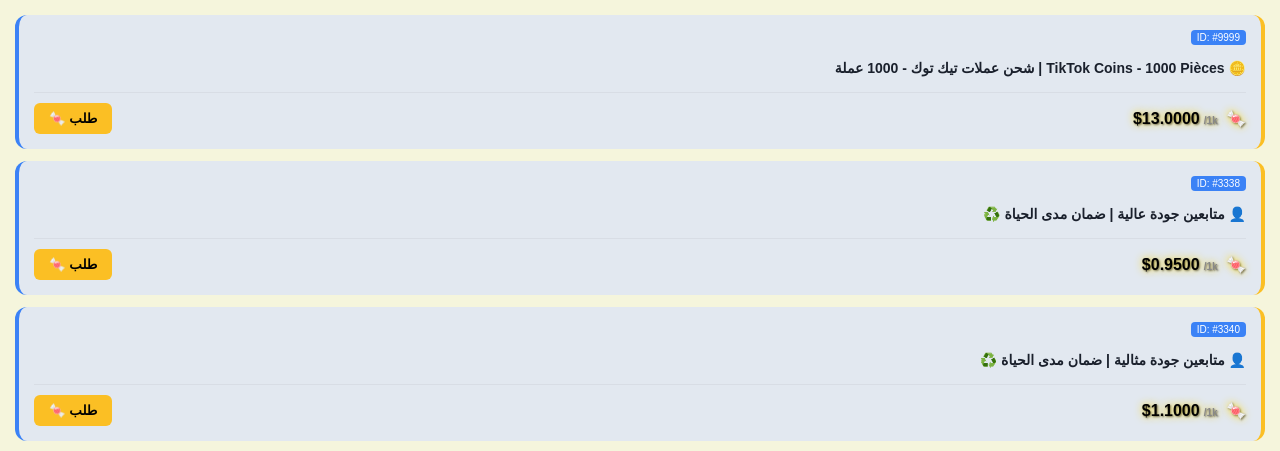
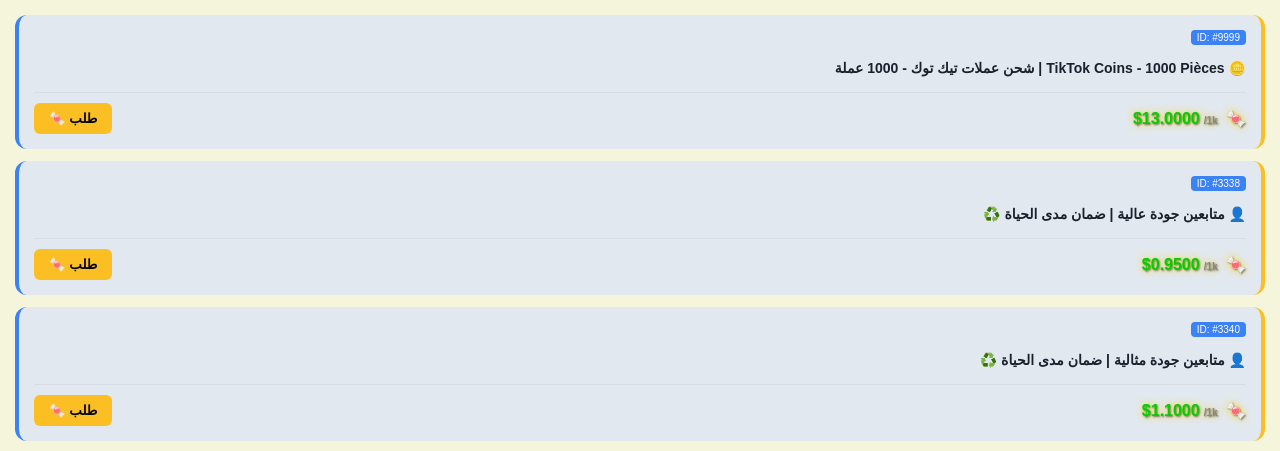
Before and after one commit to karimtreize13/karim-smm-panel, a website: page index.html in a window 1280 px wide. Shown: the part 292-743 px from the top of the page. Drawn offline with Linux system fonts and the light colour scheme.

Commit message:
Update index.html

```diff
--- a/index.html
+++ b/index.html
@@ -34,7 +34,7 @@
         .srv-id-badge { font-size: 10px; background: var(--icon-blue); color: #fff; padding: 2px 6px; border-radius: 4px; width: fit-content; }
         .srv-name { font-size: 14px; font-weight: 600; line-height: 1.5; margin: 5px 0; }
         .srv-footer { display: flex; justify-content: space-between; align-items: center; border-top: 1px solid rgba(128,128,128,0.1); padding-top: 10px; }
-        .srv-price { color: #000000 !important; font-weight: 900 !important; text-shadow: 0 0 8px rgba(255, 215, 0, 0.9), 1px 1px 2px rgba(0, 0, 0, 0.6) !important; }
+        .srv-price { color: #00d000 !important; font-weight: 900 !important; text-shadow: 0 0 8px rgba(255, 215, 0, 0.9), 1px 1px 2px rgba(0, 0, 0, 0.6) !important; }
         .srv-price small { font-size: 10px; color: #888; margin: 0 4px; }
 
         .btn-order { background: var(--primary); color: #000; border: none; padding: 8px 15px; border-radius: 6px; font-weight: bold; cursor: pointer; }
```
